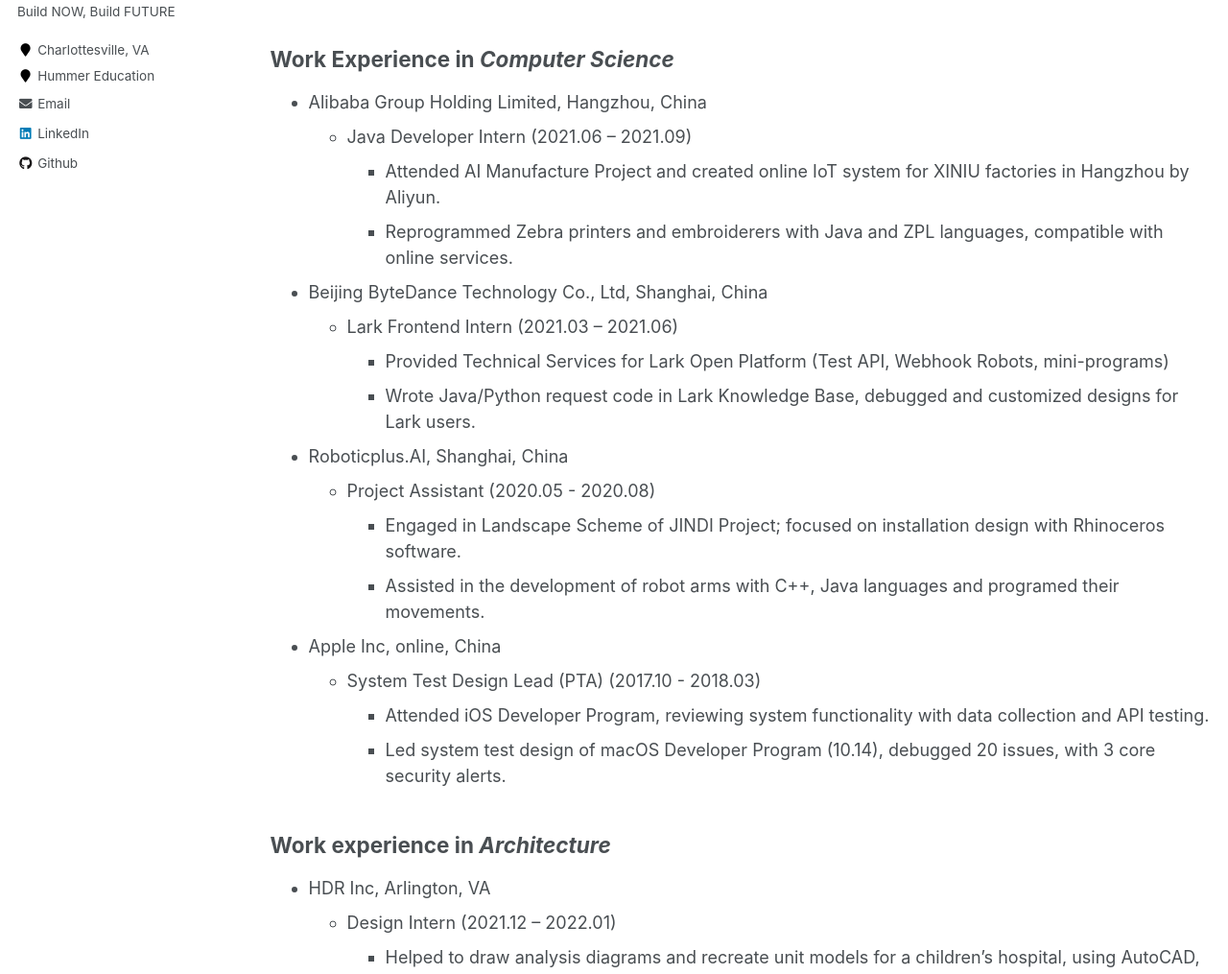
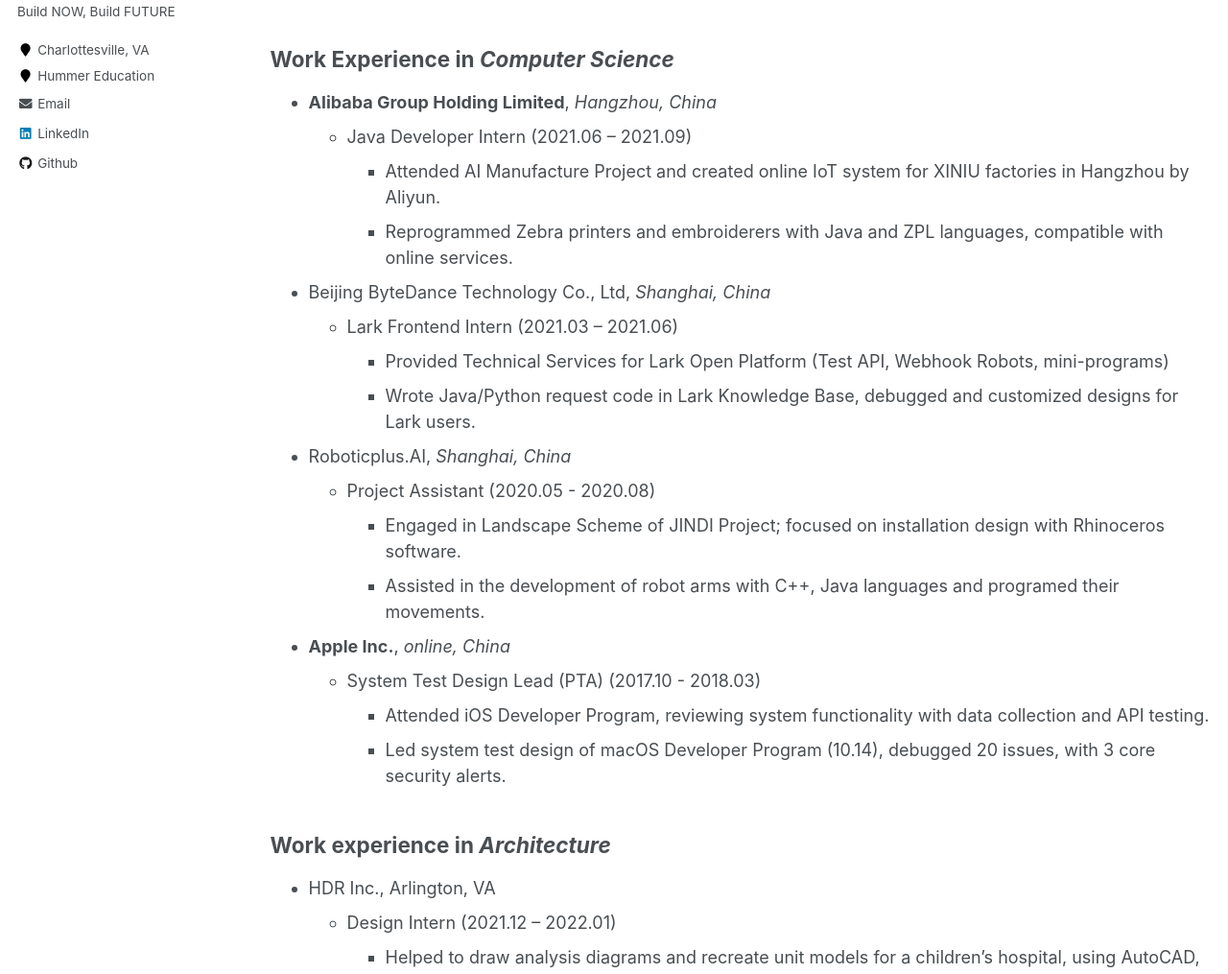
Before and after one commit to FangFrankSun/AcademicPage, a Jekyll site: the page built from _pages/cv.md, in a window 1280 px wide and 1400 px high. Shown: the part 332-1347 px from the top of the window at 96% size. Built offline with Jekyll 4.4.1, drawn with Linux system fonts in a browser that asks for light colours.

Commit message:
Update cv.md

```diff
--- a/_pages/cv.md
+++ b/_pages/cv.md
@@ -18,22 +18,22 @@ Education
 
 Work Experience in *Computer Science*
 ---
-* Alibaba Group Holding Limited, Hangzhou, China
+* **Alibaba Group Holding Limited**, *Hangzhou, China*
   * Java Developer Intern (2021.06 – 2021.09)
     * Attended AI Manufacture Project and created online IoT system for XINIU factories in Hangzhou by Aliyun.
     * Reprogrammed Zebra printers and embroiderers with Java and ZPL languages, compatible with online services.
 
-* Beijing ByteDance Technology Co., Ltd, Shanghai, China
+* Beijing ByteDance Technology Co., Ltd, *Shanghai, China*
   * Lark Frontend Intern (2021.03 – 2021.06)
     * Provided Technical Services for Lark Open Platform (Test API, Webhook Robots, mini-programs)
     * Wrote Java/Python request code in Lark Knowledge Base, debugged and customized designs for Lark users.
 
-* Roboticplus.AI, Shanghai, China
+* Roboticplus.AI, *Shanghai, China*
   * Project Assistant (2020.05 - 2020.08)
     * Engaged in Landscape Scheme of JINDI Project; focused on installation design with Rhinoceros software.
     * Assisted in the development of robot arms with C++, Java languages and programed their movements.
 
-* Apple Inc, online, China
+* **Apple Inc.**, *online, China*
   * System Test Design Lead (PTA) (2017.10 - 2018.03)
     * Attended iOS Developer Program, reviewing system functionality with data collection and API testing.
     * Led system test design of macOS Developer Program (10.14), debugged 20 issues, with 3 core security alerts.
@@ -41,7 +41,7 @@ Work Experience in *Computer Science*
 
 Work experience in *Architecture*
 ---
-* HDR Inc, Arlington, VA
+* HDR Inc., Arlington, VA
   * Design Intern (2021.12 – 2022.01)
     * Helped to draw analysis diagrams and recreate unit models for a children's hospital, using AutoCAD, BIM, Rhino and PS.
     * Self designed and developed a series of iterations of facade for the project in the schematic design process with grasshopper.
```
